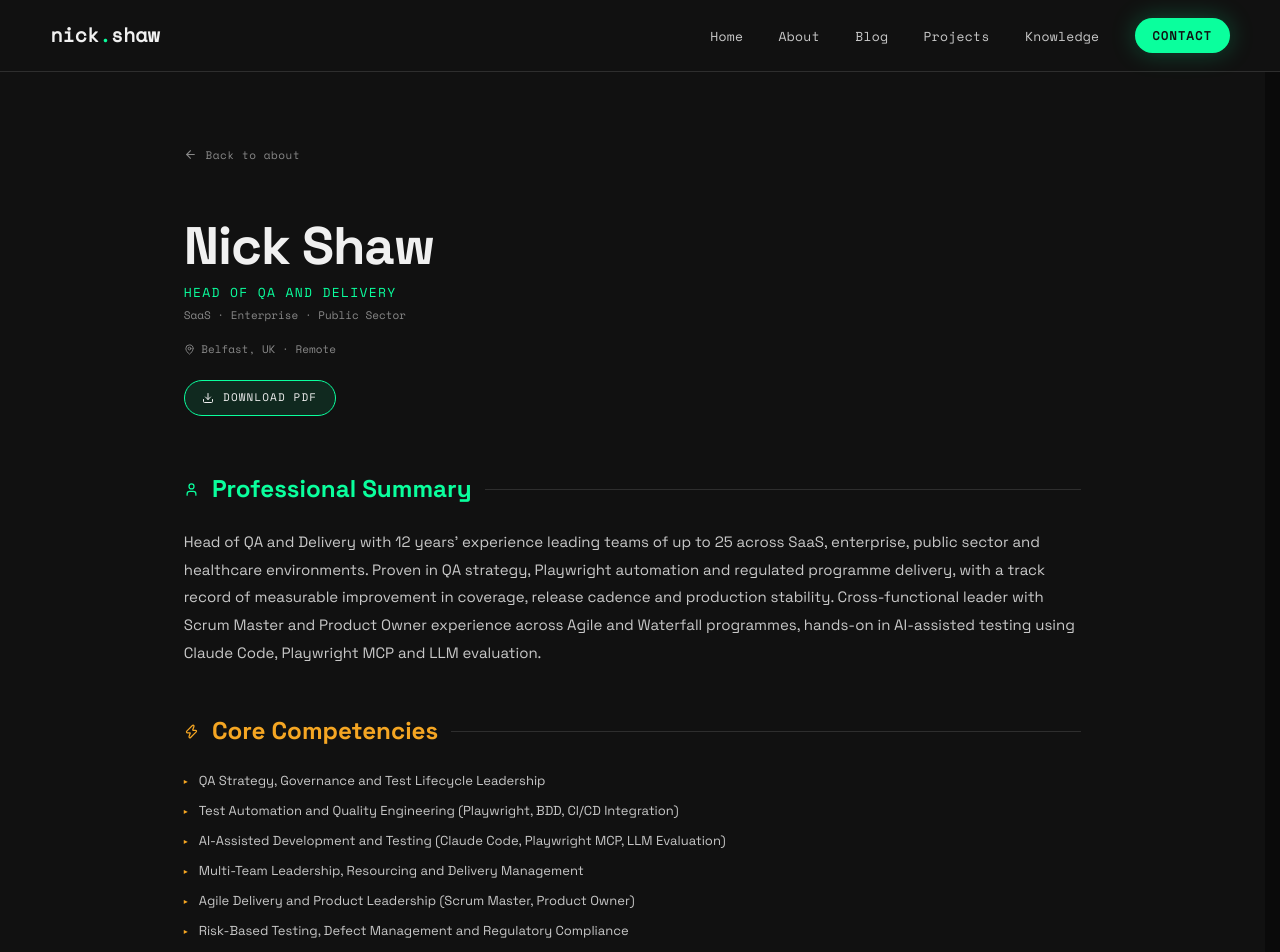
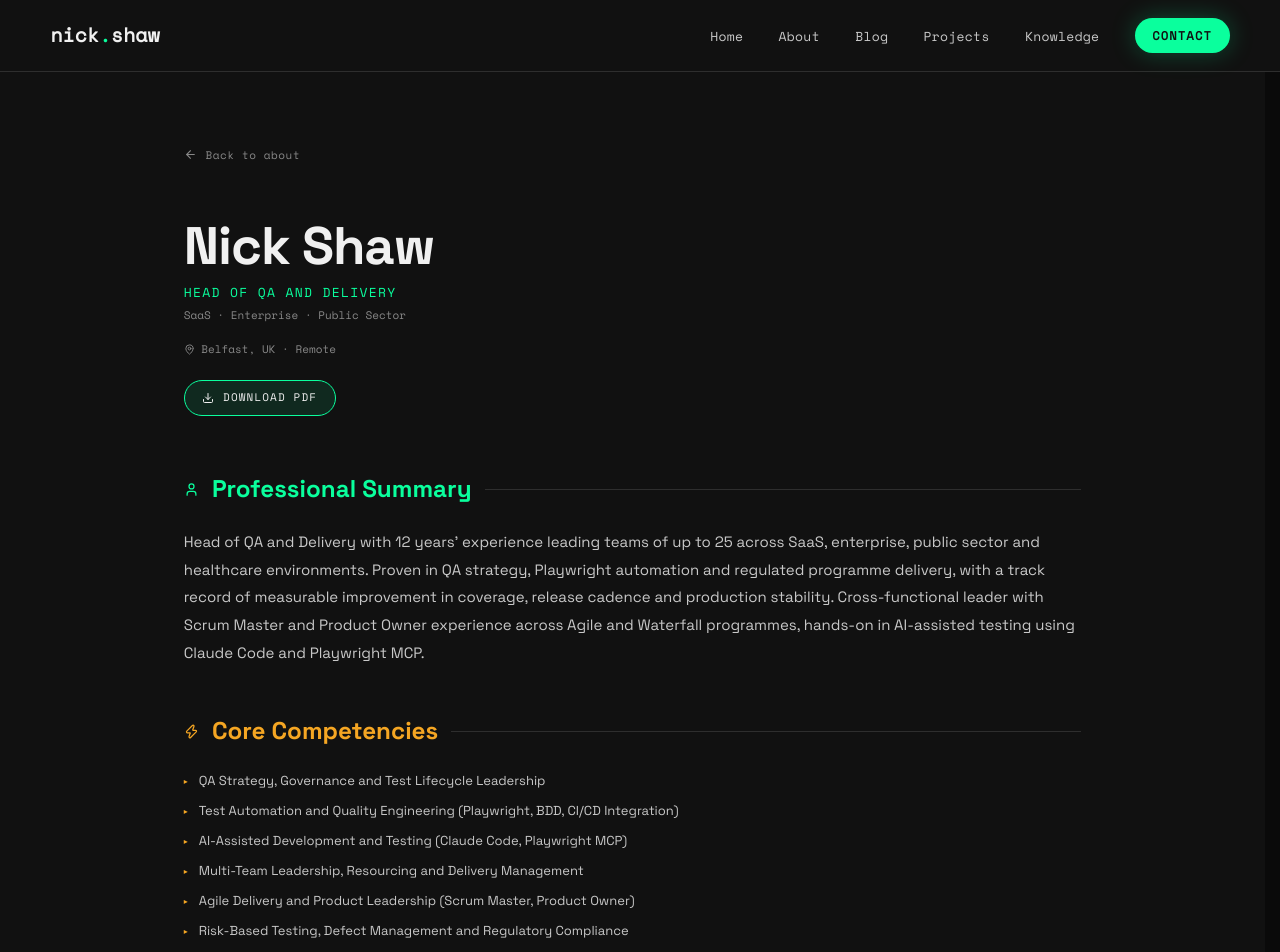
Before and after one commit to NickShaw1/nickshaw1.github.io, a React (Vite) app: page /cv in a window 1280 px wide. Shown: the top 952 px of the page. Built offline with nearby package versions, Linux system fonts and the light colour scheme.

Commit message:
Minor CV edit

```diff
--- a/src/pages/CV.tsx
+++ b/src/pages/CV.tsx
@@ -93,7 +93,7 @@ const EARLIER = [
 const COMPETENCIES = [
   'QA Strategy, Governance and Test Lifecycle Leadership',
   'Test Automation and Quality Engineering (Playwright, BDD, CI/CD Integration)',
-  'AI-Assisted Development and Testing (Claude Code, Playwright MCP, LLM Evaluation)',
+  'AI-Assisted Development and Testing (Claude Code, Playwright MCP)',
   'Multi-Team Leadership, Resourcing and Delivery Management',
   'Agile Delivery and Product Leadership (Scrum Master, Product Owner)',
   'Risk-Based Testing, Defect Management and Regulatory Compliance',
@@ -243,7 +243,7 @@ export default function CV() {
         >
           <SectionHeading icon={User} color={C.summary}>Professional Summary</SectionHeading>
           <p className="text-text-secondary text-[15px] leading-[1.85]">
-            Head of QA and Delivery with 12 years' experience leading teams of up to 25 across SaaS, enterprise, public sector and healthcare environments. Proven in QA strategy, Playwright automation and regulated programme delivery, with a track record of measurable improvement in coverage, release cadence and production stability. Cross-functional leader with Scrum Master and Product Owner experience across Agile and Waterfall programmes, hands-on in AI-assisted testing using Claude Code, Playwright MCP and LLM evaluation.
+            Head of QA and Delivery with 12 years' experience leading teams of up to 25 across SaaS, enterprise, public sector and healthcare environments. Proven in QA strategy, Playwright automation and regulated programme delivery, with a track record of measurable improvement in coverage, release cadence and production stability. Cross-functional leader with Scrum Master and Product Owner experience across Agile and Waterfall programmes, hands-on in AI-assisted testing using Claude Code and Playwright MCP.
           </p>
         </m.div>
 
```
Also changed, not shown: 1 other file (tests, documents, lock files or other folders).
